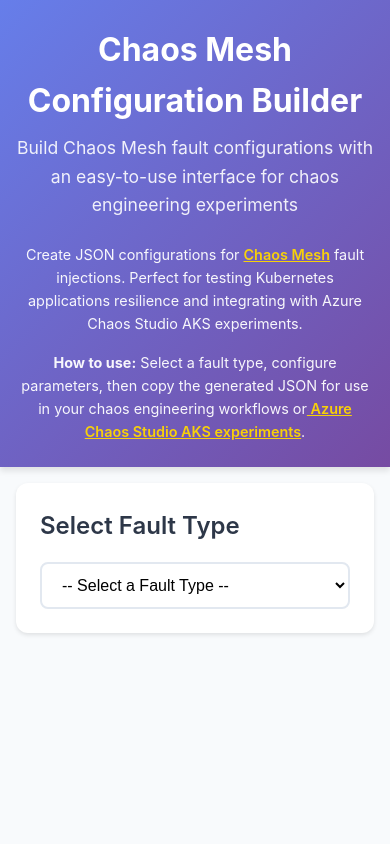
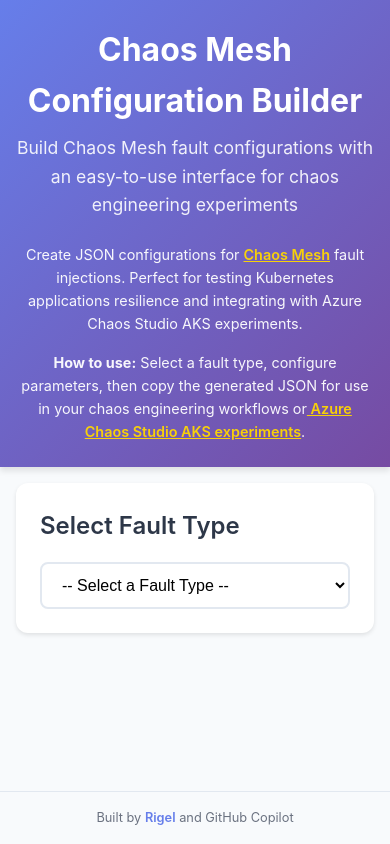
Before and after one commit to rsgel/chaosmesh-converter, a React (Create React App) app: page / in a window 390 px wide. Built offline with nearby package versions, Linux system fonts and the light colour scheme.

Commit message:
Title and icon fixes

```diff
--- a/public/index.html
+++ b/public/index.html
@@ -1,13 +1,12 @@
 <!DOCTYPE html>
-<html lang="en">
-  <head>
+<html lang="en">  <head>
     <meta charset="utf-8" />
+    <link rel="icon" href="%PUBLIC_URL%/bug-icon.svg" type="image/svg+xml" />
     <link rel="icon" href="%PUBLIC_URL%/favicon.ico" />
     <meta name="viewport" content="width=device-width, initial-scale=1" />
-    <meta name="theme-color" content="#000000" />
-    <meta
+    <meta name="theme-color" content="#667eea" /><meta
       name="description"
-      content="Web site created using create-react-app"
+      content="Build Chaos Mesh fault configurations with an easy-to-use interface for chaos engineering experiments"
     />
     <link rel="apple-touch-icon" href="%PUBLIC_URL%/logo192.png" />
     <!--
@@ -24,7 +23,7 @@
       work correctly both with client-side routing and a non-root public URL.
       Learn how to configure a non-root public URL by running `npm run build`.
     -->
-    <title>React App</title>
+    <title>Chaos Mesh Config Builder</title>
   </head>
   <body>
     <noscript>You need to enable JavaScript to run this app.</noscript>
--- a/src/App.css
+++ b/src/App.css
@@ -74,6 +74,33 @@
 .header-link:hover {
   color: #ffed4e;
   text-decoration: none;
+}
+
+/* Footer Styles */
+.App-footer {
+  background-color: #f8fafc;
+  border-top: 1px solid #e2e8f0;
+  padding: 1.5rem 2rem;
+  text-align: center;
+  margin-top: auto;
+}
+
+.App-footer p {
+  margin: 0;
+  color: #6b7280;
+  font-size: 0.9rem;
+}
+
+.footer-link {
+  color: #667eea;
+  text-decoration: none;
+  font-weight: 600;
+  transition: color 0.2s ease;
+}
+
+.footer-link:hover {
+  color: #5a67d8;
+  text-decoration: underline;
 }
 
 /* Main Content */
@@ -445,9 +472,16 @@
   .App-header h1 {
     font-size: 2rem;
   }
+    .header-info p {
+    font-size: 0.9rem;
+  }
 
-  .header-info p {
-    font-size: 0.9rem;
+  .App-footer {
+    padding: 1rem;
+  }
+
+  .App-footer p {
+    font-size: 0.8rem;
   }
 
   .fault-selector,
--- a/src/App.js
+++ b/src/App.js
@@ -99,10 +99,15 @@
 
             <div className="output-container">
               <JsonOutput jsonOutput={jsonOutput} />
-            </div>
-          </div>
+            </div>          </div>
         )}
       </main>
+
+      <footer className="App-footer">
+        <p>
+          Built by <a href="https://github.com/rsgel" target="_blank" rel="noopener noreferrer" className="footer-link">Rigel</a> and GitHub Copilot
+        </p>
+      </footer>
     </div>
   );
 }
--- a/src/components/FormField.js
+++ b/src/components/FormField.js
@@ -1,6 +1,6 @@
 import React, { useState } from 'react';
 
-const FormField = ({ name, config, value, onChange, path = [] }) => {
+const FormField = ({ name, config, value, onChange, path = [], hideLabel = false, hideDescription = false }) => {
   const [arrayValues, setArrayValues] = useState(
     Array.isArray(value) ? value : ['']
   );
@@ -92,9 +92,7 @@
           </button>
         </div>
       );
-    }
-
-    if (config.type === 'object' && config.properties) {
+    }    if (config.type === 'object' && config.properties) {
       return (
         <div className="object-field">
           <div className="object-fields">
@@ -103,14 +101,17 @@
                 <label htmlFor={`${fieldId}.${key}`} className="form-label">
                   {key}
                   {subConfig.required && <span className="required-asterisk">*</span>}
-                </label>
+                </label>                <div className="nested-field-content">
                   <FormField
                     name={key}
                     config={subConfig}
                     value={value?.[key]}
                     onChange={(newValue) => handleObjectChange(key, newValue)}
                     path={[...path, name]}
+                    hideLabel={true}
+                    hideDescription={true}
                   />
+                </div>
                 {subConfig.description && (
                   <small className="field-description">{subConfig.description}</small>
                 )}
@@ -206,16 +207,16 @@
         placeholder={config.description || `Enter ${name}`}
       />
     );
-  };
-
-  return (
+  };  return (
     <div className="form-group">
+      {!hideLabel && (
         <label htmlFor={path.join('.') + '.' + name} className="form-label">
           {name}
           {config.required && <span className="required-asterisk">*</span>}
         </label>
+      )}
       {renderInput()}
-      {config.description && (
+      {!hideDescription && config.description && (
         <small className="field-description">{config.description}</small>
       )}
     </div>
```
Also changed, not shown: public/bug-icon.svg (added). Lines whose indentation alone changed are shown as unchanged.
